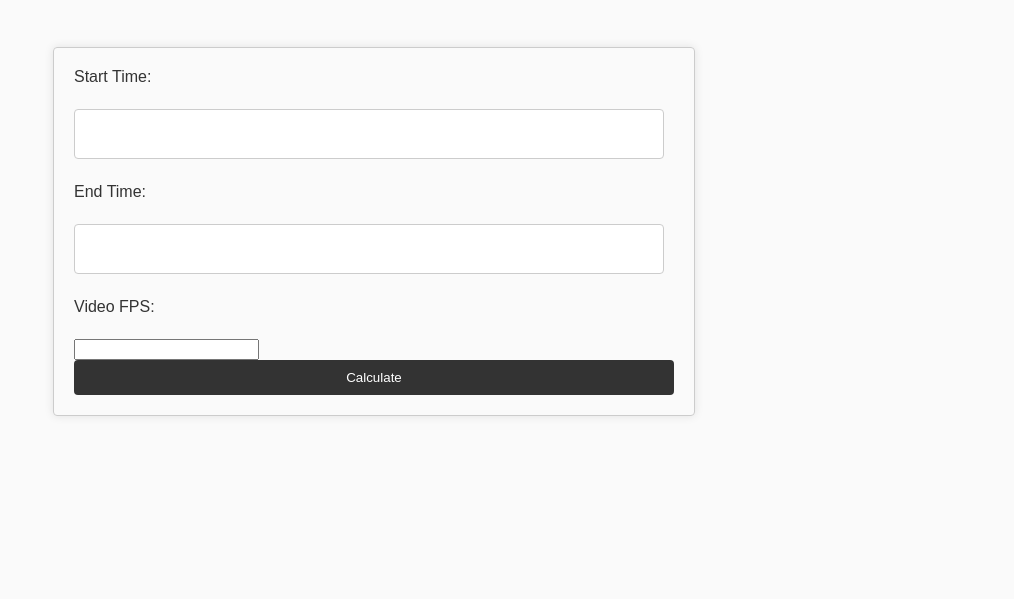
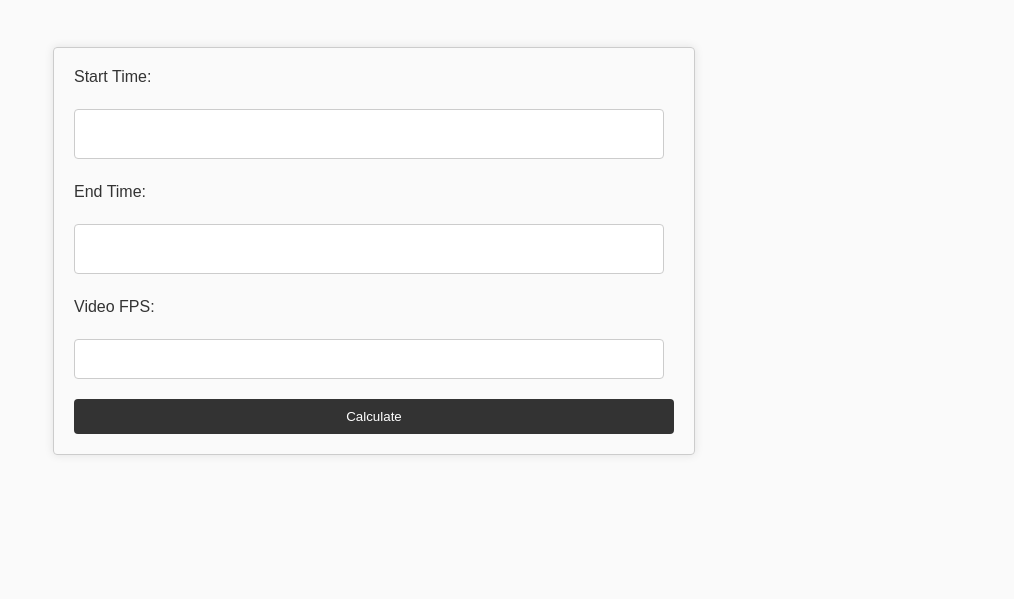
Before and after one commit to TexturePackPorts/Retime-Tool, a plain HTML site: page index.html in a window 1280 px wide. Shown: the part 111-710 px from the top of the page, without its empty margins (266-1280 px from the left). Drawn offline with Linux system fonts and the light colour scheme.

Commit message:
Update style.css

```diff
--- a/style.css
+++ b/style.css
@@ -45,6 +45,31 @@ textarea {
 textarea:focus {
     border-color: #007BFF;
     box-shadow: 0 0 8px rgba(0, 123, 255, 0.5);
+}
+
+input[type="text"] {
+    width: calc(100% - 10px);
+    padding: 10px;
+    margin-bottom: 20px;
+    border: 1px solid #ccc;
+    border-radius: 4px;
+    background-color: #fff;
+    box-sizing: border-box;
+    font-family: Helvetica, Arial, sans-serif;
+    font-size: 16px;
+    color: #333;
+    transition: border-color 0.3s, box-shadow 0.3s;
+    outline: none;
+}
+
+input[type="text"]:focus {
+    border-color: #007BFF;
+    box-shadow: 0 0 8px rgba(0, 123, 255, 0.5);
+}
+
+.dark-mode input[type="text"] {
+    background-color: #444;
+    color: #fff;
 }
 
 input[type="button"] {
```
